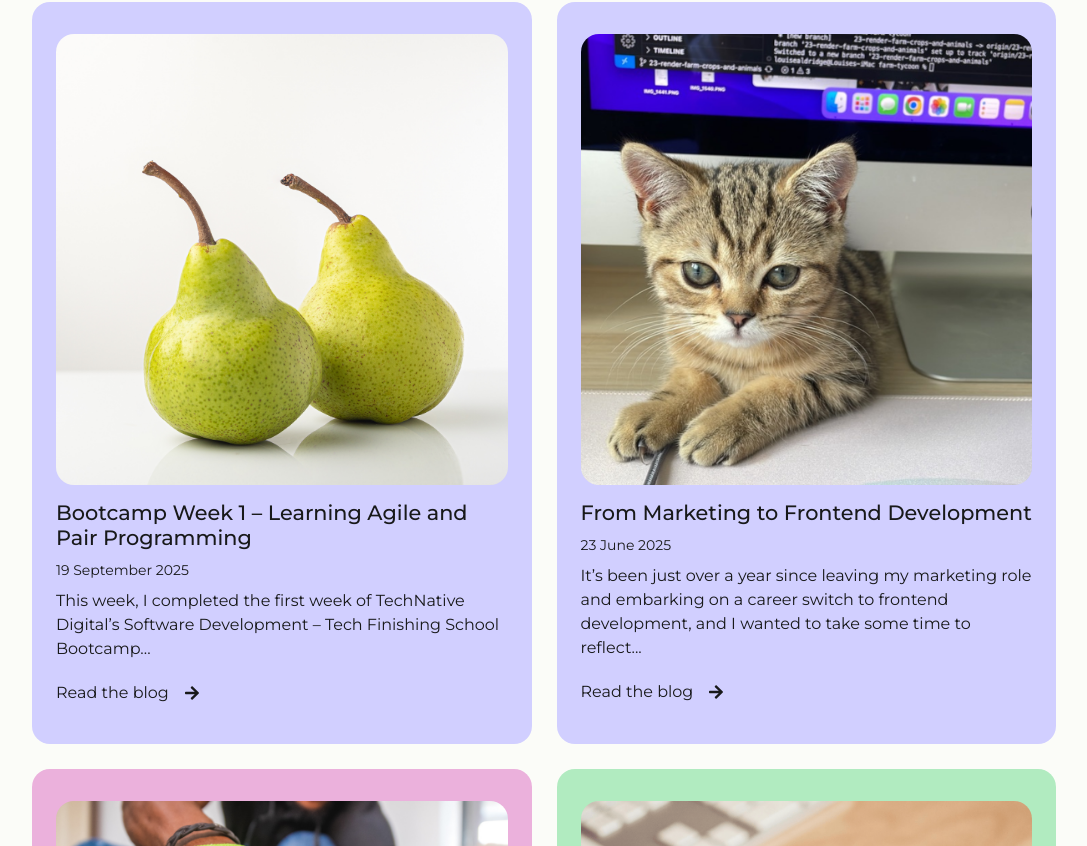
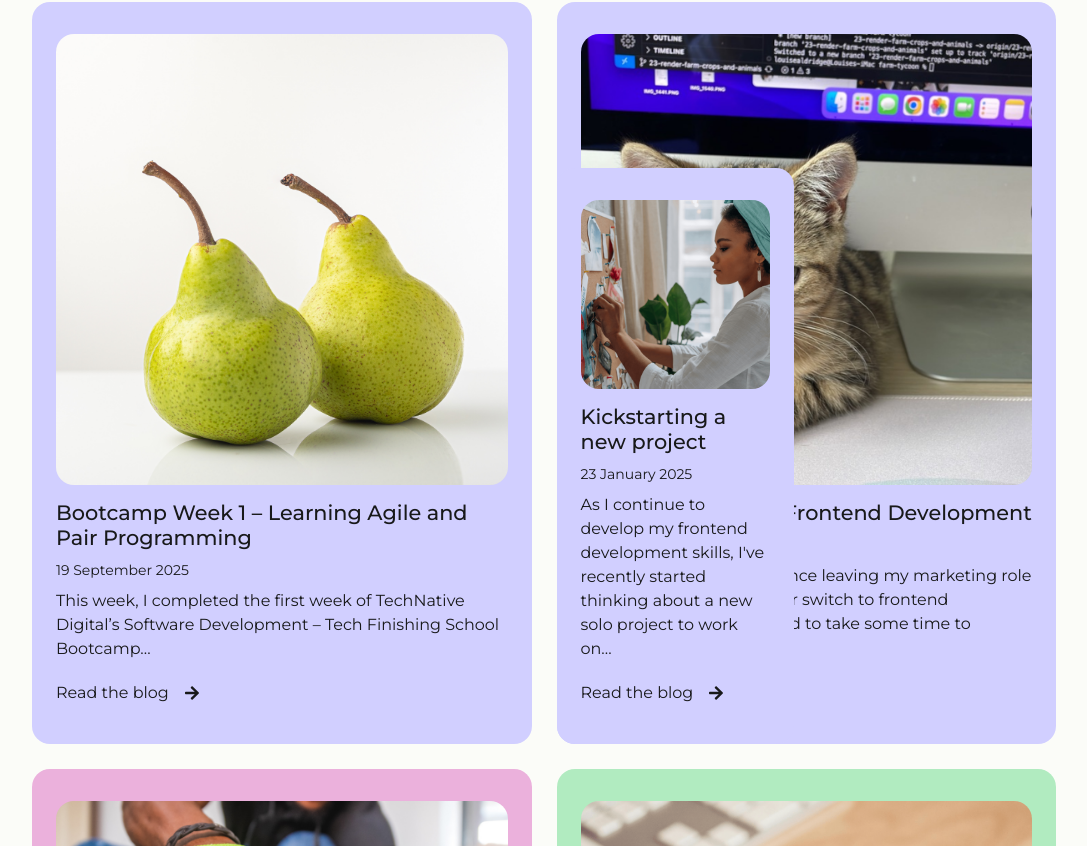
Before and after one commit to louiseka/portfolio, a React (Vite) app: page /blogs in a window 1280 px wide. Shown: the part 2714-3560 px from the top of the page, without its empty margins (96-1183 px from the left). Built offline with nearby package versions, Linux system fonts and the light colour scheme.

Commit message:
Styling update

```diff
--- a/src/index.css
+++ b/src/index.css
@@ -352,7 +352,8 @@ header {
 
 .three,
 .seven,
-.eight {
+.eight,
+.eleven {
   background-color: #d1cfff;
 }
 
@@ -403,6 +404,11 @@ header {
 
 .ten {
   grid-column: 1 /3;
+  grid-row: 6/7;
+}
+
+.eleven {
+  grid-column: 3;
   grid-row: 6/7;
 }
 
```
